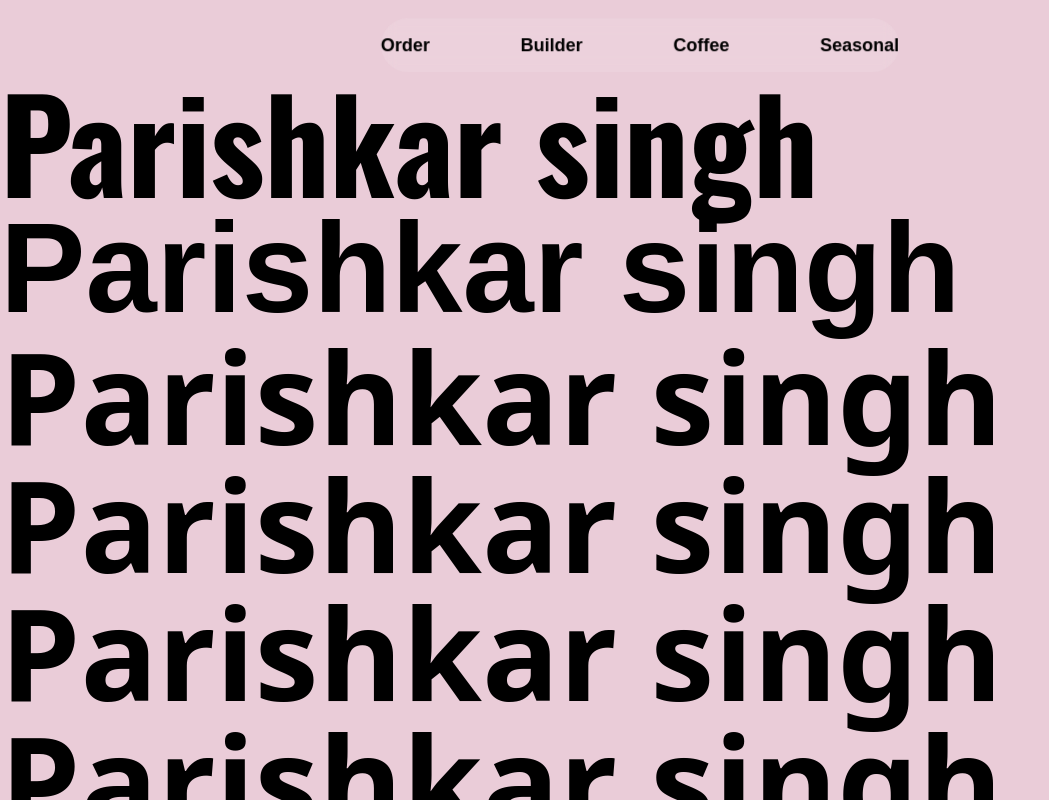
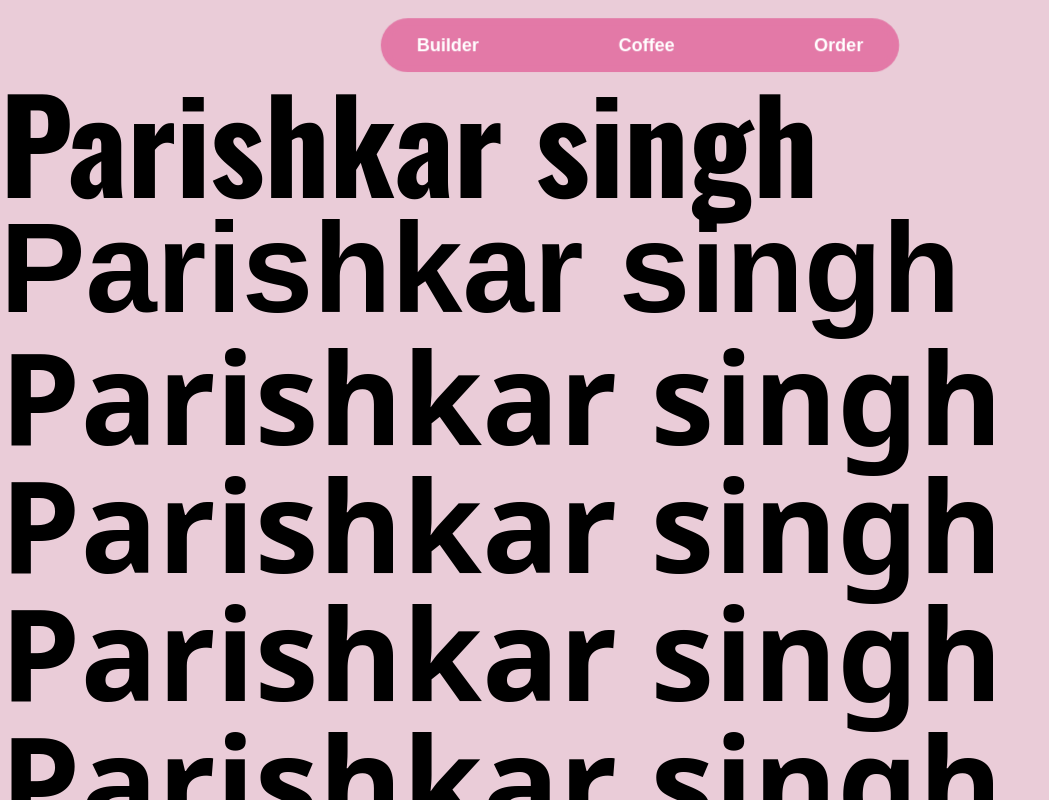
Before and after one commit to parishkar-singh/Bakery-Website, a React (Vite) app in the folder client/: page / in a window 1280 px wide. Shown: the top 800 px of the page, without its empty margins (0-1049 px from the left). Built offline with nearby package versions, Linux system fonts and the light colour scheme; a web font is replaced by a local one; what tailwindcss-bg-patterns would draw is missing.

Commit message:
Feat: Navbar cleaned with new buttons

```diff
--- a/client/src/Containers/Navbar.tsx
+++ b/client/src/Containers/Navbar.tsx
@@ -1,9 +1,5 @@
 import React, {useEffect, useState} from 'react';
 import {motion} from "framer-motion";
-
-import {BsGithub, BsInstagram, BsLinkedin} from "react-icons/bs";
-import {BiCollapseAlt, BiCookie} from "react-icons/bi";
-import {IoShareSocialSharp} from "react-icons/io5";
 import Bounce from "@/Motion/Bounce.tsx";
 
 interface NavbarProps {
@@ -17,7 +13,7 @@ interface navMotionProps {
 const Navbar: React.FC<NavbarProps> = ({navItems}) => {
     const spanClassName = 'w-14 h-14  text-xl rounded-full inline-flex  items-center justify-center transition duration-250 ease-in'
     const [isExpanded, setIsExpanded] = useState(false);
-
+    const buttonClass=" text-white font-sonsie text-xs md:text-xl font-black "
     const handleThemeSwitch = (e: any) => {
         e.stopPropagation();
         e.preventDefault();
@@ -69,26 +65,24 @@ const Navbar: React.FC<NavbarProps> = ({navItems}) => {
                     dragConstraints={{top: 0, right: 0, bottom: 0, left: 0}}
                     dragTransition={{bounceStiffness: 600, bounceDamping: 20}}
                     dragElastic={0.7}>
-            <motion.div className={`flex justify-center items-center`}>
+            <motion.div className={`flex  justify-center items-center`}>
                 <motion.nav
+                    onClick={(e) => {setIsExpanded(!isExpanded)}}
                     variants={containerVariants}
                     animate={isExpanded ? 'expanded' : 'collapsed'}
                     whileHover={
                         isExpanded ? {width: '70%',} : {width: '50%'}}
-                    className={`select-none z-99999999 flex items-center  text-white  backdrop-blur bg-white/10 dark:bg-neutral-950/10 h-[60px] mt-4 rounded-full border-none transition duration-200 ease-in justify-between`}>
+                    className={`select-none  px-1 md:px-10 z-99999999  flex items-center  text-white  backdrop-blur bg-pink-600/50 h-[60px] mt-4 rounded-full border-none transition duration-200 ease-in justify-between`}>
+
                     <Bounce>
-                        <h1 className={`text-black font-sonsie text-xl font-black`}>Order</h1>
+                        <h1  className={buttonClass}>Builder</h1>
                     </Bounce>
                     <Bounce>
-                        <h1 className={`text-black font-sonsie text-xl font-black`}>Builder</h1>
+                        <h1  className={buttonClass}>Coffee</h1>
                     </Bounce>
                     <Bounce>
-                        <h1 className={`text-black font-sonsie text-xl font-black`}>Coffee</h1>
+                        <h1 className={buttonClass}>Order</h1>
                     </Bounce>
-                    <Bounce>
-                        <h1 className={`text-black font-sonsie text-xl font-black`}>Seasonal</h1>
-                    </Bounce>
-
                 </motion.nav>
             </motion.div>
         </motion.div>
```
